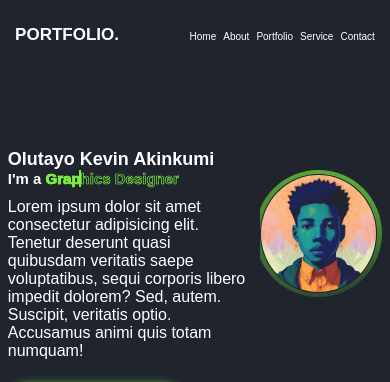
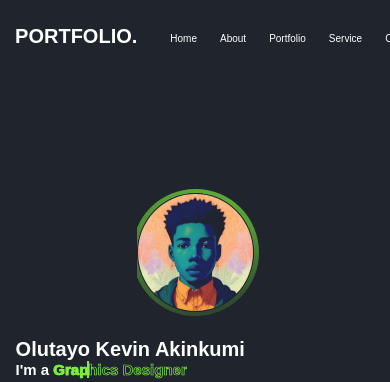
Before and after one commit to Olutayo2003/My-portfolio, a plain HTML site: page index.html in a window 390 px wide. Shown: the top 382 px of the page. Drawn offline with nearby package versions, Linux system fonts and the light colour scheme.

Commit message:
2nd commit 31st April

```diff
--- a/style.css
+++ b/style.css
@@ -1444,50 +1444,20 @@ a {
 }
 
 @media screen and (max-width: 400px) {
-    .navbar ul {
-        display: flex;
-        gap: -200px;
-    }
-
-    .navbar ul li {
-        list-style: none;
-        margin-left: 7px;
-        /* gap: 200px; */
-
-    }
-
-    .navbar ul li a {
-        font-size: 10px;
-        font-weight: 300;
-        transition: .5s;
-    }
-
-    .navbar .logo {
-        font-size: 17px;
-        font-weight: 700;
-    }
-
-    .navbar {
-        position: absolute;
-        left: 20px;
-        right: 0;
-        width: 100%;
-        padding: 25px 9%;
-        /* background: rgb(34, 0, 255); */
-        display: flex;
-        justify-content: space-between;
-        align-items: center;
-        z-index: 100;
-        visibility: hidden;
-        opacity: 0;
-        animation: show-content 1.5s linear forwards;
-        animation-delay: 1.2s;
-    }
-
-    .home-info h1 {
-        font-size: 18px;
-    }
-
+    .home {
+        /* max-width: 100%; */
+        display: flex;
+        flex-direction: column-reverse;
+        align-items: center;
+        gap: 2px;
+        height: 60vh;
+        padding: 90px 4% 0;
+        /* color: #fff; */
+        visibility: hidden;
+        opacity: 0;
+        animation: show-content 1.5s linear forwards;
+        animation-delay: 1.6s;
+    }
     .home-img .img-box {
         position: relative;
         width: 30vw;
@@ -1499,7 +1469,7 @@ a {
         justify-items: center;
         align-items: center;
         overflow: hidden;
-        top: -180px;
+        top: -20px;
     }
 
     .home-img .img-box .img-item img {
@@ -1510,23 +1480,4 @@ a {
         object-fit: fill;
         mix-blend-mode: lighten;
     }
-
-    .home-info .btn-sci .sci {
-        margin-left: 2px;
-        margin-top: 13px;
-    }
-
-    .home {
-        /* max-width: 100%; */
-        display: flex;
-        align-items: center;
-        gap: 2px;
-        height: 60vh;
-        padding: 60px 2% 0;
-        /* color: #fff; */
-        visibility: hidden;
-        opacity: 0;
-        animation: show-content 1.5s linear forwards;
-        animation-delay: 1.6s;
-    }
-}
+}
```
